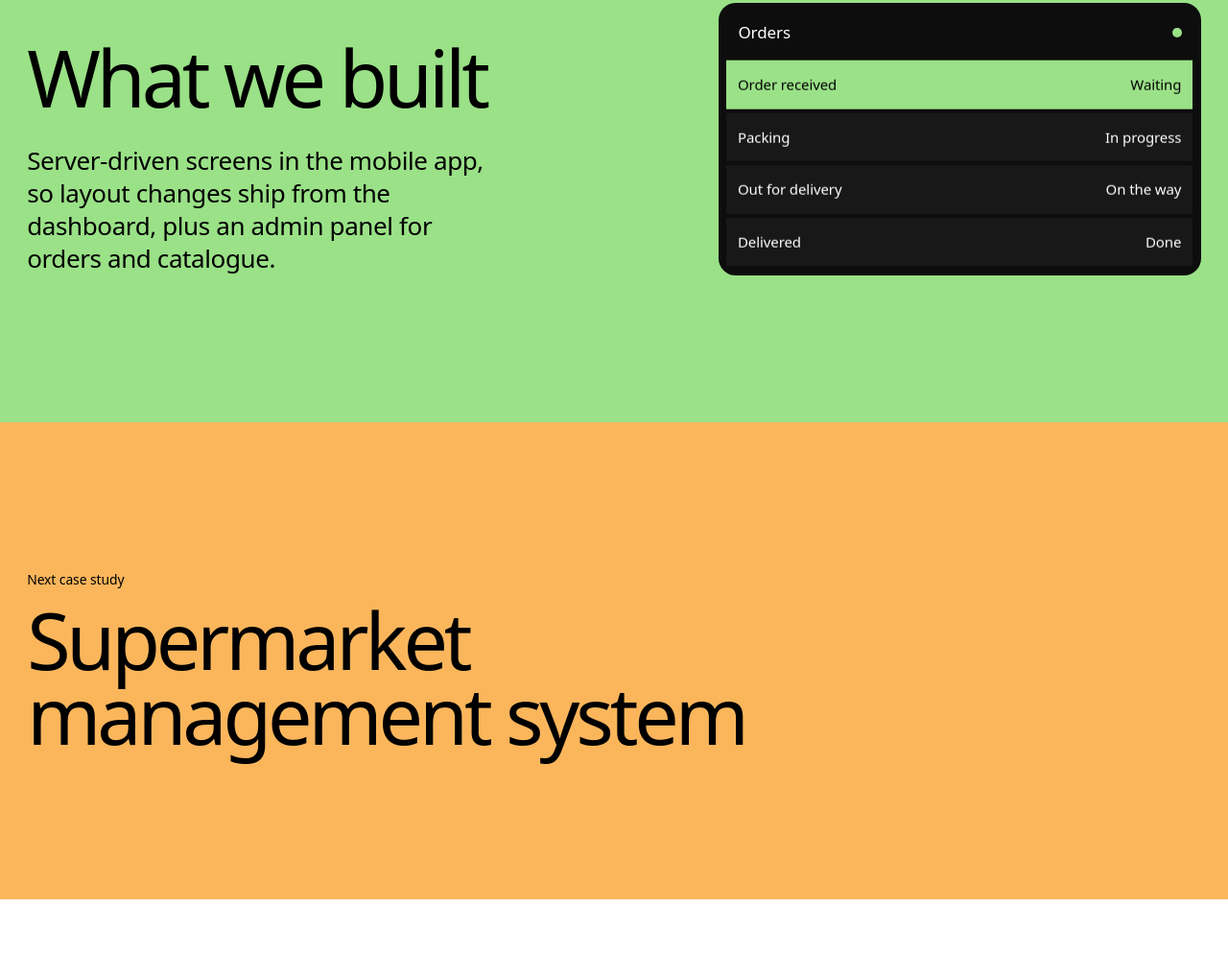
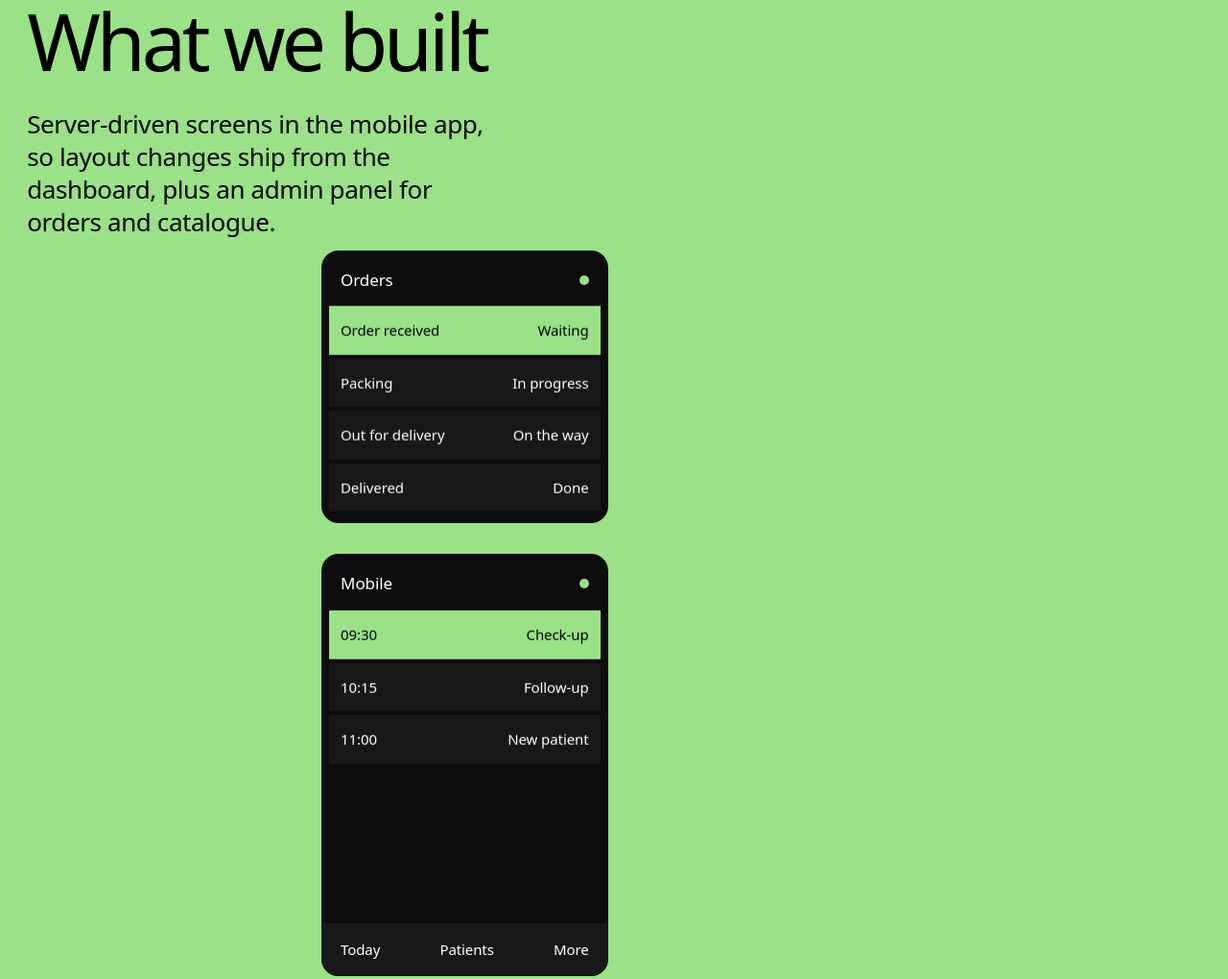
Before and after one commit to alihrhera/studio-site, an Astro site: page /work/grocery-delivery/ in a window 1280 px wide. Shown: the part 1368-2388 px from the top of the page at 96% size. Built offline with nearby package versions, Linux system fonts and the light colour scheme; Astro itself is replaced by a stand-in of ours.

Commit message:
feat: case-study screens per layer and next-case preview

```diff
--- a/src/data/layers.ts
+++ b/src/data/layers.ts
@@ -15,3 +15,10 @@ type Project = CollectionEntry<'projects'>;
 export const shownName = (p: Project) => (p.data.permission ? p.data.name : p.data.publicName);
 
 export const sorted = (ps: Project[]) => [...ps].sort((a, b) => a.data.order - b.data.order);
+
+/** Sample screen rows per layer. Labels only, never real data. */
+export const samples: Record<LayerId, [string, string][]> = {
+  mobile: [['09:30', 'Check-up'], ['10:15', 'Follow-up'], ['11:00', 'New patient']],
+  api: [['GET', '/v1/orders'], ['POST', '/v1/orders'], ['PATCH', '/v1/orders/:id']],
+  dashboard: [['Order received', 'Waiting'], ['Packing', 'In progress'], ['Delivered', 'Done']],
+};
--- a/src/pages/work/[slug].astro
+++ b/src/pages/work/[slug].astro
@@ -4,7 +4,7 @@ import Base from '../../layouts/Base.astro';
 import Screen from '../../components/Screen.astro';
 import Audit from '../../components/Audit.astro';
 import Footer from '../../components/Footer.astro';
-import { layers, shownName, sorted } from '../../data/layers';
+import { layers, samples, shownName, sorted } from '../../data/layers';
 
 export async function getStaticPaths() {
   const all = sorted(await getCollection('projects'));
@@ -21,7 +21,7 @@ const label = (id: string) => layers.find((l) => l.id === id)!.label;
   </section>
 
   <section class="case-meta" data-field="#000" data-ink="#fff">
-    <dl class="facts facts--wide">
+    <dl class="facts facts--wide reveal">
       <div><dt>Our part</dt><dd>{p.data.role}</dd></div>
       <div><dt>Layers</dt><dd>{p.data.layers.map(label).join(', ')}</dd></div>
       {p.data.period && <div><dt>Period</dt><dd>{p.data.period}</dd></div>}
@@ -38,7 +38,13 @@ const label = (id: string) => layers.find((l) => l.id === id)!.label;
       <h2 class="head reveal">What we built</h2>
       <p class="statement reveal">{p.data.solution}</p>
     </div>
-    <Screen {...p.data.fragment} label={`Sample screen from ${name}`} />
+    <div class="case-screens">
+      <Screen {...p.data.fragment} label={`Sample screen from ${name}`} />
+      {p.data.layers.map((id) => {
+        const l = layers.find((x) => x.id === id)!;
+        return <Screen kind={l.kind} title={l.label} rows={samples[id]} label={`Sample ${l.label} screen from ${name}`} />;
+      })}
+    </div>
   </section>
 
   {p.data.result && (
@@ -49,8 +55,8 @@ const label = (id: string) => layers.find((l) => l.id === id)!.label;
   )}
 
   <a class="case-next" href={`/work/${next.id}/`} style={`--f:${next.data.color}`} data-field={next.data.color} data-ink="#000">
-    <span class="small">Next case study</span>
-    <span class="head">{shownName(next)}</span>
+    <span class="head reveal">Next: {shownName(next)}</span>
+    <Screen {...next.data.fragment} label={`Sample screen from ${shownName(next)}`} />
   </a>
 
   <Audit />
```
Also changed, not shown: src/components/Layers.astro (+2 -7 lines).
